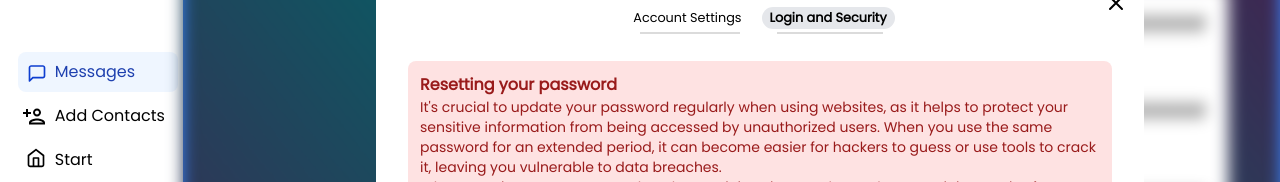
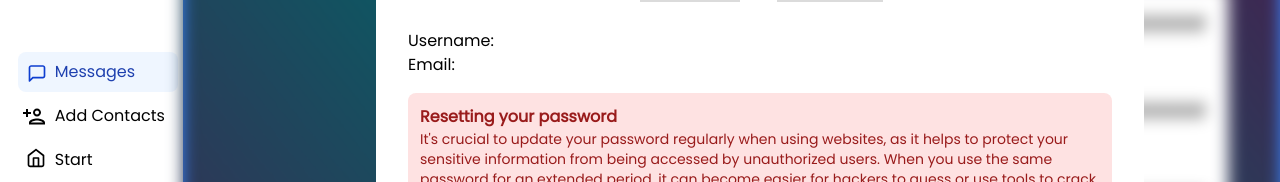
Before and after one commit to TeamVentureDive/Parallax, a plain HTML site: page Frontend/dataTransfer.html in a window 1280 px wide. Both pictures are taken after a click on the item "Settings". Shown: the part 220-402 px from the top of the page. Drawn offline with nearby package versions, Linux system fonts and the light colour scheme.

Commit message:
Setting improvemnts

```diff
--- a/Frontend/dataTransfer.html
+++ b/Frontend/dataTransfer.html
@@ -159,6 +159,10 @@
                 <button id="loginSecurityBtn" class="text-[1.6vh] font-semibold bg-gray-200 pl-2 pr-2 pb-[0.2vh] pt-[0.2vh] rounded-2xl relative with-underline">Login and Security</button>
               </div>
             <div id="loginSecuritySection">
+                <div class="mb-4">
+                    <div>Username: <!--USERNAME_HERE--></div>
+                    <p>Email: <!--EMAIL_HERE--></p>
+                </div>
               <div class="bg-red-100 p-3 rounded-lg text-red-800 mb-6">
                 <p class="font-bold">Resetting your password</p>
                 <p class="text-sm">
```
Also changed, not shown: 1 other file.
